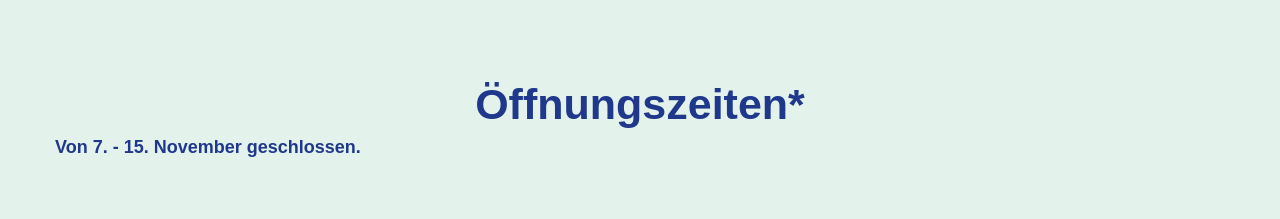
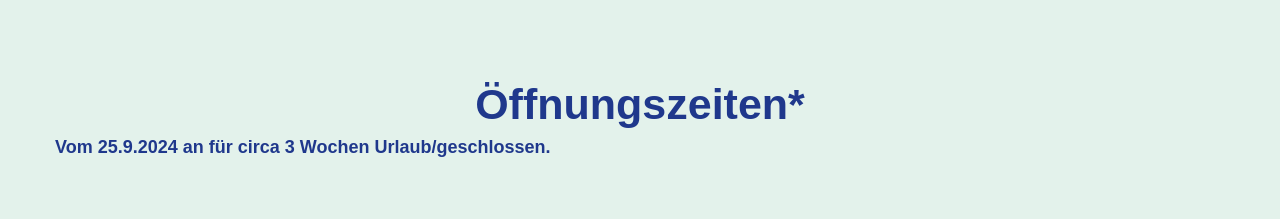
Before and after one commit to nenadmarinkovic/fahrrad-archive, a Next.js app: page / in a window 1280 px wide. Shown: the part 2180-2399 px from the top of the page. Built offline with nearby package versions, Linux system fonts and the light colour scheme.

Commit message:
Update OpenHours.js

```diff
--- a/components/OpenHours.js
+++ b/components/OpenHours.js
@@ -15,7 +15,7 @@ function OpenHours() {
       <h3 id="open-hours" className="content-title">
         Öffnungszeiten*
       </h3>
-     <PlusText>Von 7. - 15. November geschlossen.</PlusText>
+         <PlusText>Vom 25.9.2024 an für circa 3 Wochen Urlaub/geschlossen.</PlusText>
       <Items>
         <Fade bottom delay={300}>
           <Item>
```
